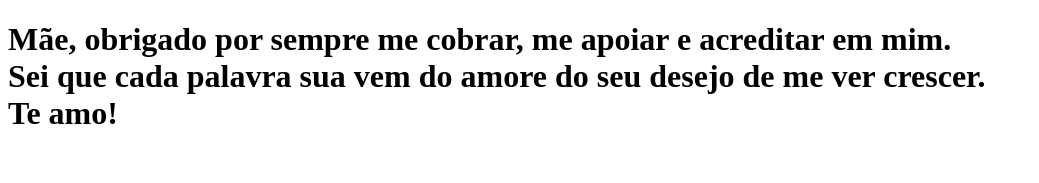
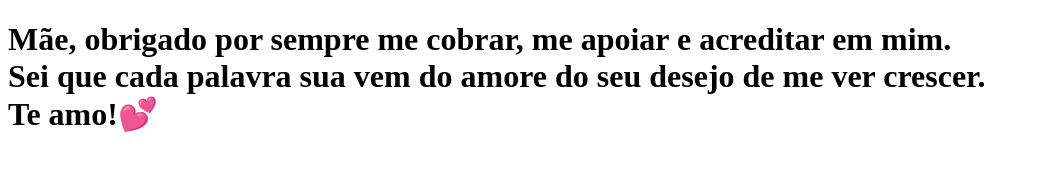
Before and after one commit to sergiocampelo10/clone-tabnews, a Next.js app: page / in a window 1280 px wide. Shown: the top 183 px of the page, without its empty margins (0-1039 px from the left). Built offline with nearby package versions, Linux system fonts and the light colour scheme.

Commit message:
alterar novamente o texto para o desafio do curso

```diff
--- a/pages/index.js
+++ b/pages/index.js
@@ -1,5 +1,5 @@
 function Home() {
-    return <h1>Mãe, obrigado por sempre me cobrar, me apoiar e acreditar em mim.<br></br>Sei que cada palavra sua vem do amore do seu desejo de me ver crescer.<br></br>Te amo!
+    return <h1>Mãe, obrigado por sempre me cobrar, me apoiar e acreditar em mim.<br></br>Sei que cada palavra sua vem do amore do seu desejo de me ver crescer.<br></br>Te amo!💕
         </h1>
 }
 
```
